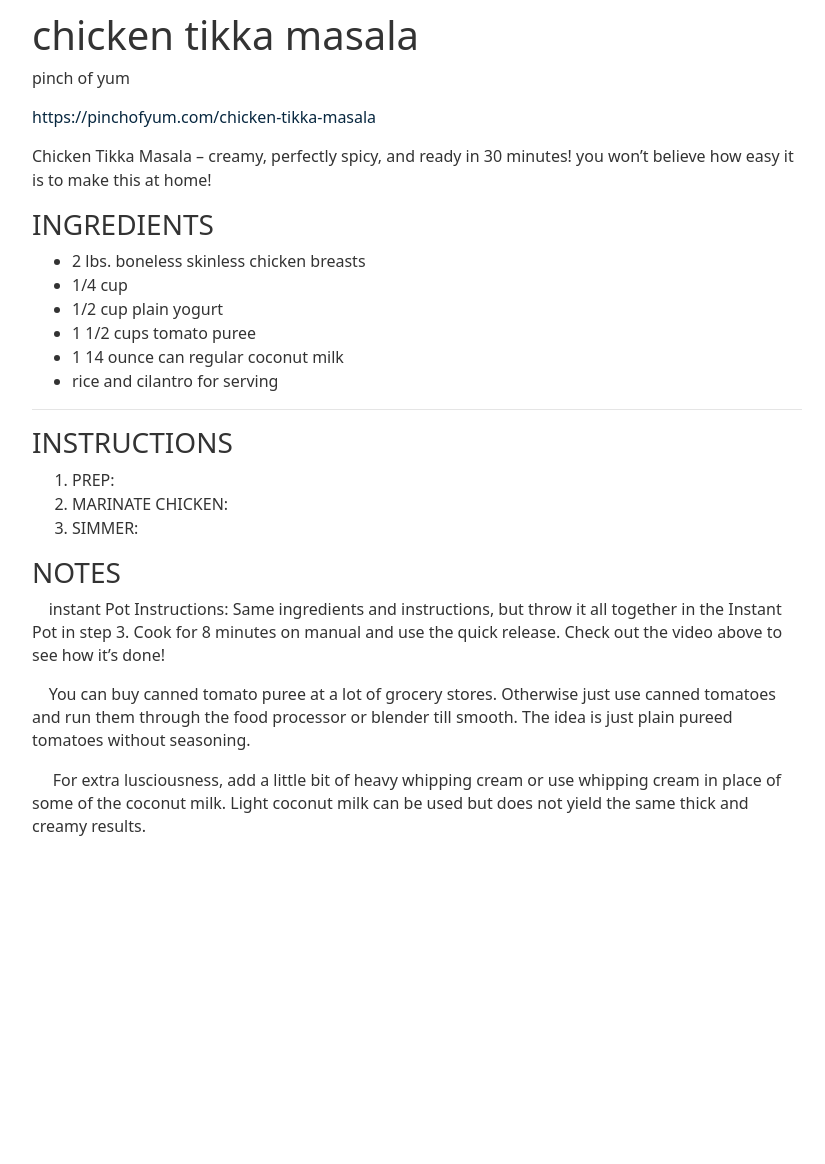
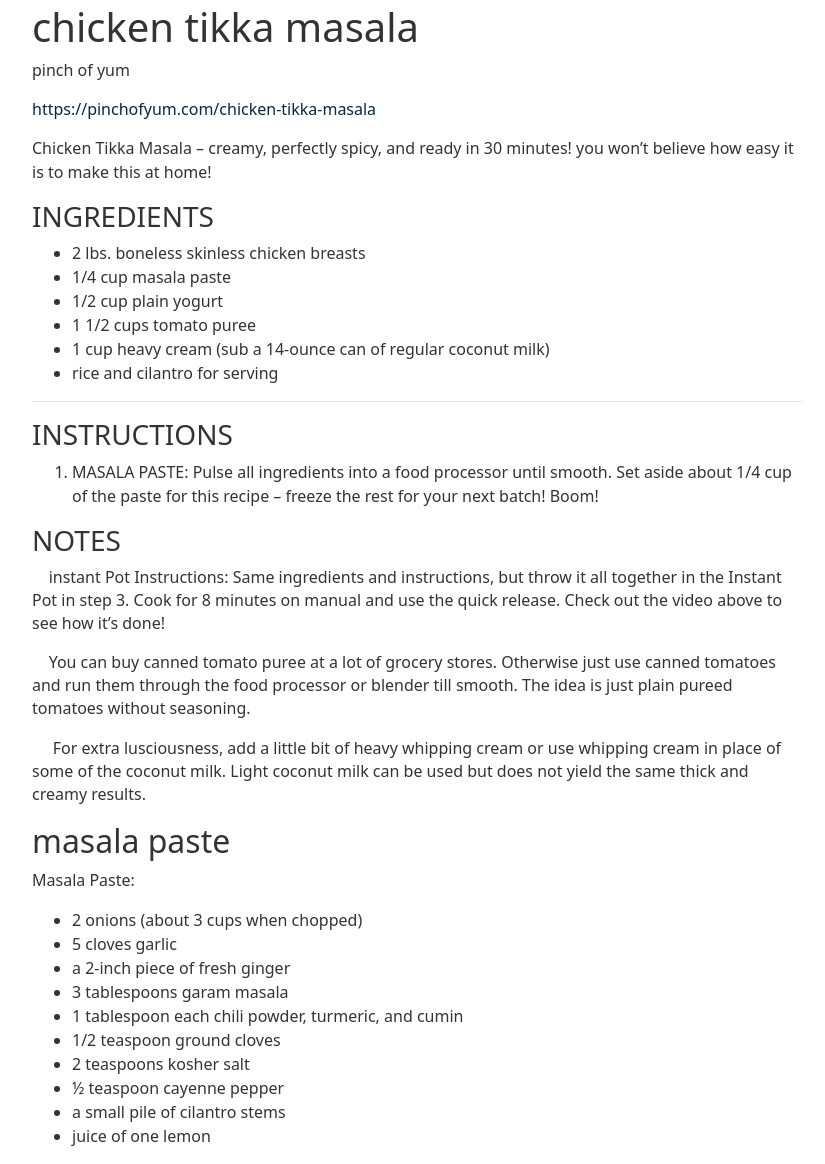
Before and after one commit to clandau/recipe-site, an Eleventy site: page recipes/chicken_tikka_masala.md in a window 1280 px wide. Shown: the part 68-1232 px from the top of the page, without its empty margins (223-1048 px from the left). Before the commit the page ends 906 px from the top, so only its background shows below. Built offline with nearby package versions, Linux system fonts and the light colour scheme; Eleventy itself is replaced by a stand-in of ours; files that its build step writes are made by us from their sources.

Commit message:
fix chicken tikka recipe

```diff
--- a/recipes/chicken_tikka_masala.md
+++ b/recipes/chicken_tikka_masala.md
@@ -1,4 +1,7 @@
-# chicken tikka masala
+---
+title: "chicken tikka masala"
+---
+
 
 pinch of yum
 
@@ -9,19 +12,17 @@ Chicken Tikka Masala – creamy, perfectly spicy, and ready in 30 minutes! you w
 ### INGREDIENTS
 
 * 2 lbs. boneless skinless chicken breasts
-* 1/4 cup
+* 1/4 cup masala paste
 * 1/2 cup plain yogurt
 * 1 1/2 cups tomato puree
-* 1 14 ounce can regular coconut milk
+* 1 cup heavy cream (sub a 14-ounce can of regular coconut milk)
 * rice and cilantro for serving
 
 ---
 
 ### INSTRUCTIONS
 
-1. PREP:
-2. MARINATE CHICKEN:
-3. SIMMER:
+1. MASALA PASTE: Pulse all ingredients into a food processor until smooth. Set aside about 1/4 cup of the paste for this recipe – freeze the rest for your next batch! Boom!
 
 ### NOTES
 
@@ -30,3 +31,18 @@ Chicken Tikka Masala – creamy, perfectly spicy, and ready in 30 minutes! you w
     You can buy canned tomato puree at a lot of grocery stores. Otherwise just use canned tomatoes and run them through the food processor or blender till smooth. The idea is just plain pureed tomatoes without seasoning.
 
      For extra lusciousness, add a little bit of heavy whipping cream or use whipping cream in place of some of the coconut milk. Light coconut milk can be used but does not yield the same thick and creamy results.
+
+
+## masala paste
+Masala Paste:
+
+* 2 onions (about 3 cups when chopped)
+* 5 cloves garlic
+* a 2-inch piece of fresh ginger
+* 3 tablespoons garam masala
+* 1 tablespoon each chili powder, turmeric, and cumin
+* 1/2 teaspoon ground cloves
+* 2 teaspoons kosher salt
+* ½ teaspoon cayenne pepper
+* a small pile of cilantro stems
+* juice of one lemon
```
Also changed, not shown: 2 other files.
